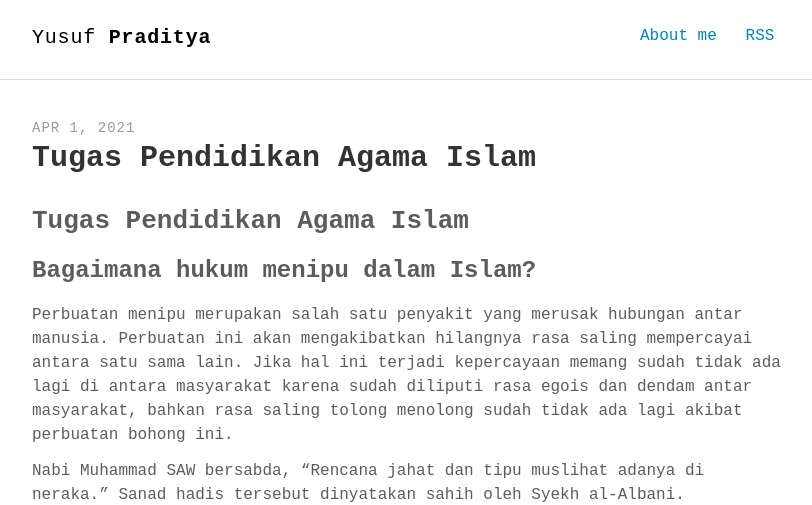
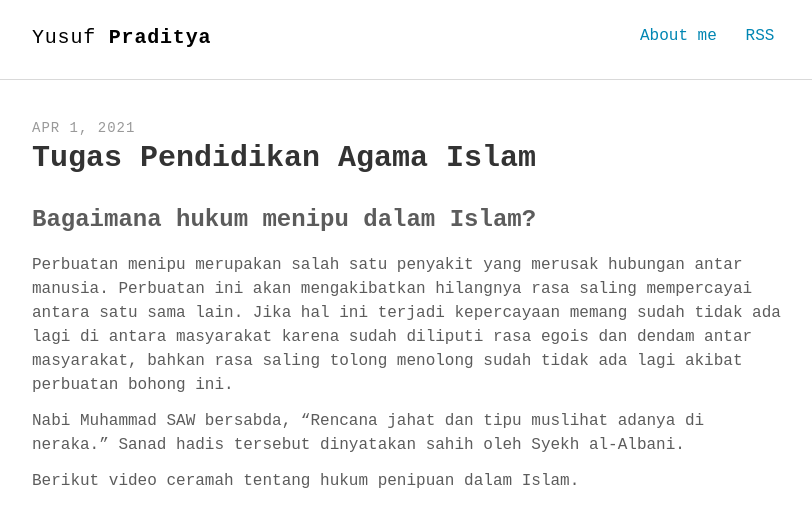
Before and after one commit to yusufpraditya/yusufpraditya.github.io, a Jekyll site: the page built from _posts/2021-4-1-tugas-pai.md, in a window 1280 px wide, cut to the strip 0-505 px from the top of the page. Shown: the whole strip, without its empty margins (232-1044 px from the left). Built offline with Jekyll 4.4.1, drawn with Linux system fonts in a browser that asks for light colours; some web fonts are replaced; comment, search, counter and statistics services are not loaded.

Commit message:
Update 2021-4-1-tugas-pai.md

```diff
--- a/_posts/2021-4-1-tugas-pai.md
+++ b/_posts/2021-4-1-tugas-pai.md
@@ -6,8 +6,6 @@ description: "Tugas Pendidikan Agama Islam"
 keywords: "hello, world"
 youtubeId: "RO8yQ7aZMrk"
 ---
-
-## Tugas Pendidikan Agama Islam
 
 ### Bagaimana hukum menipu dalam Islam?
 
```
